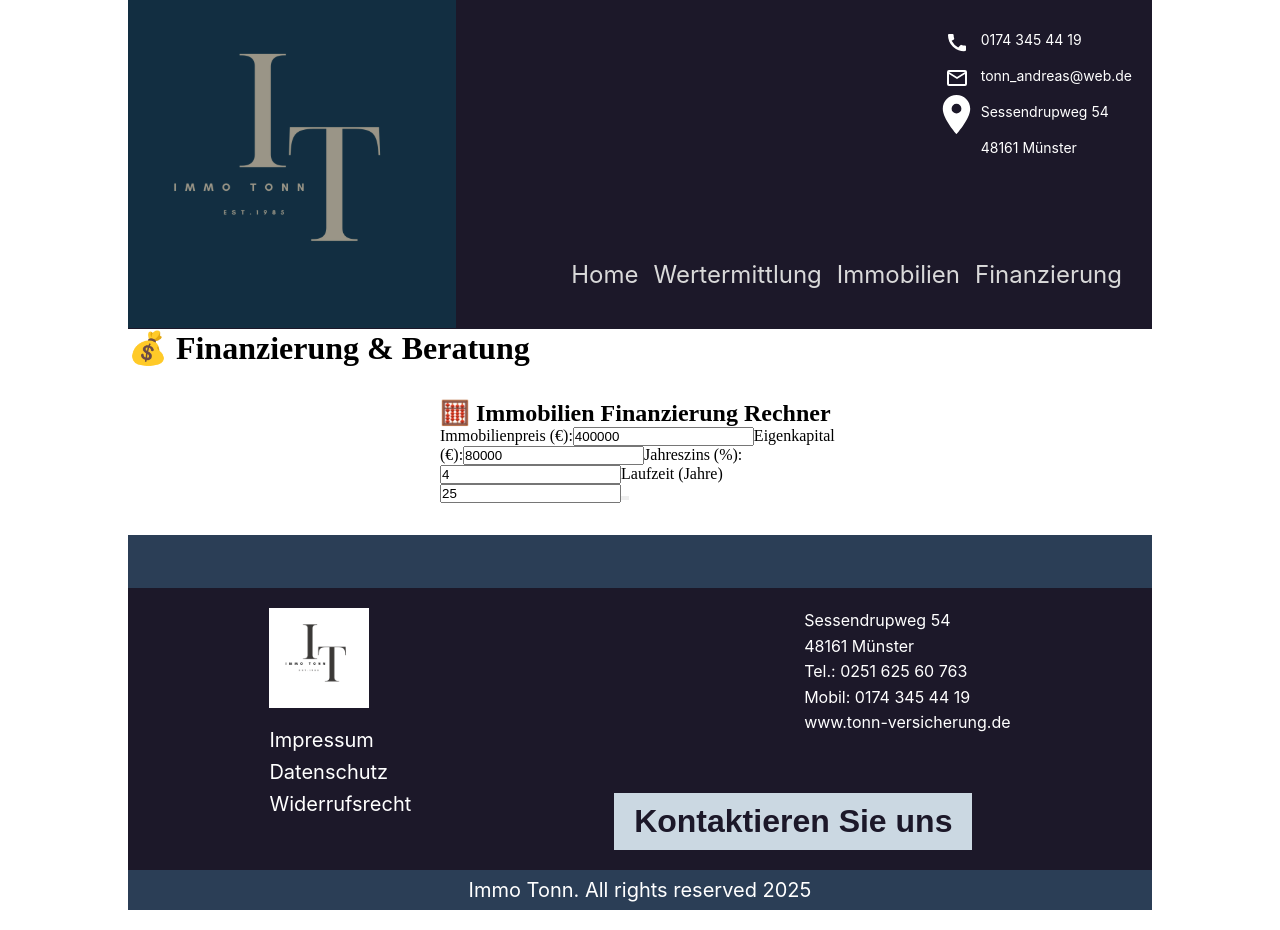
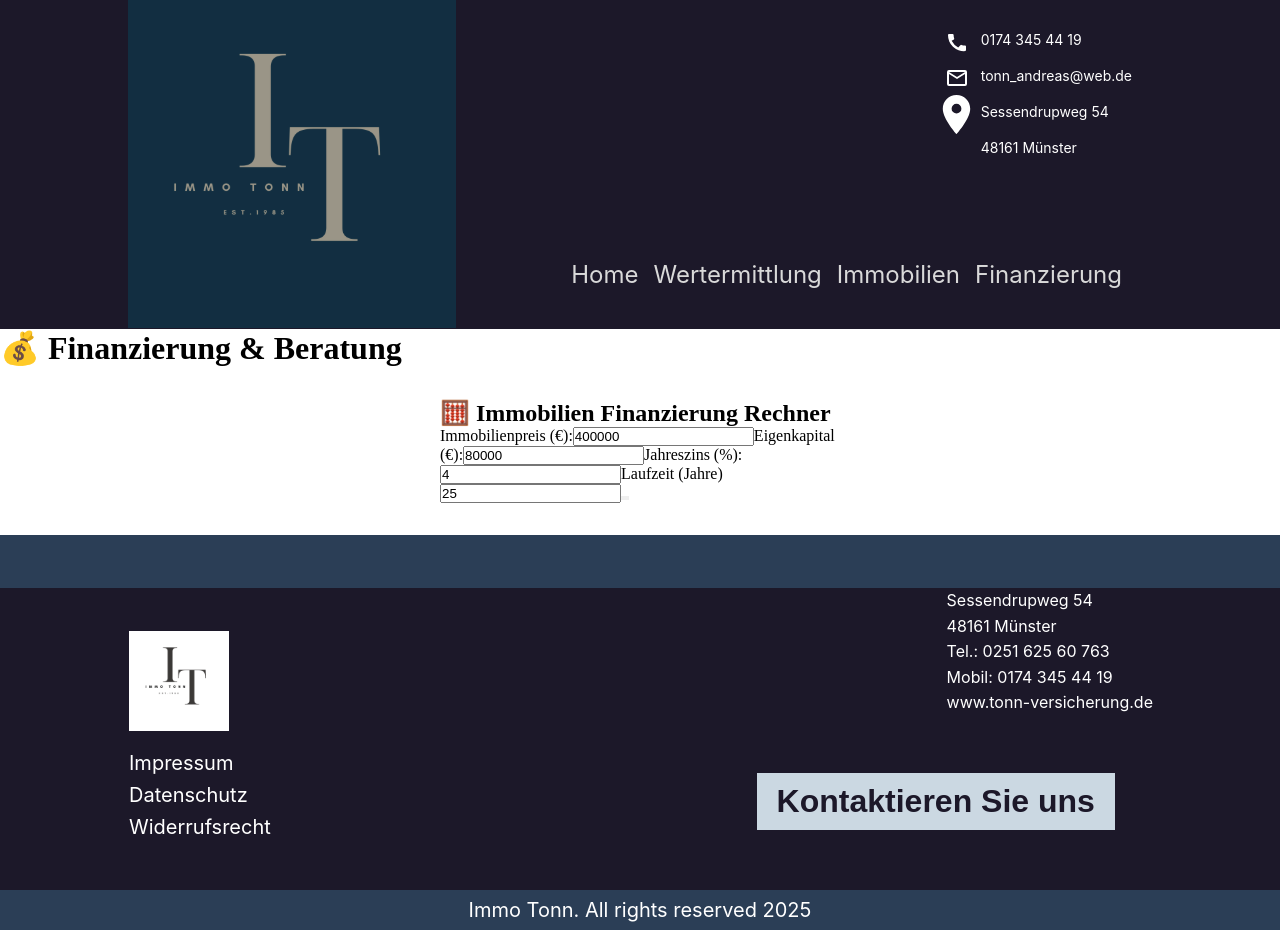
Before and after one commit to Immo-Tonn/immo, a React (Vite) app in the folder FE/: page /finanzierung in a window 1280 px wide. Built offline with nearby package versions, Linux system fonts and the light colour scheme; a web font is replaced by a local one.

Commit message:
feat: refactor styles in global, Footer, Header, and Hero components; update Button component to handle click events
Needs to style cleaning

```diff
--- a/FE/src/shared/styles/global.css
+++ b/FE/src/shared/styles/global.css
@@ -1,27 +1,4 @@
 @import '@shared/fonts/fonts.css';
-
-body {
-  margin: 0 auto;
-  max-width: 1024px;
-}
-
-nav ul {
-  display: flex;
-  gap: 16px;
-  padding: 1rem;
-  background: #f0f0f0;
-  list-style: none;
-}
-
-nav a {
-  text-decoration: none;
-  color: #333;
-}
-
-nav a.active {
-  font-weight: bold;
-  color: navy;
-}
 
 * {
   padding: 0;
--- a/FE/src/shared/ui/Button/Button.tsx
+++ b/FE/src/shared/ui/Button/Button.tsx
@@ -14,7 +14,9 @@ const Button = ({
   const [isButtonDisabled, setButtonState] = useState(false);
   const handleClick = () => {
     setText(clickedText);
-
+    if (onClick) {
+      onClick();
+    }
     setButtonState(true);
 
     setTimeout(() => {
--- a/FE/src/shared/ui/Button/model.ts
+++ b/FE/src/shared/ui/Button/model.ts
@@ -5,5 +5,4 @@ export type Button = {
   addLineBreak?: boolean;
   initialText: string;
   clickedText: string;
-  isButtonDisabled?: boolean;
 };
--- a/FE/src/widgets/Footer/Footer.module.css
+++ b/FE/src/widgets/Footer/Footer.module.css
@@ -2,6 +2,7 @@ footer {
   background-color: #1c1829;
   color: white;
   font-family: 'Inter', sans-serif;
+  margin: 0 auto;
 }
 
 .topStripe {
@@ -12,10 +13,11 @@ footer {
 
 .footerContainer {
   display: flex;
-  justify-content: space-around;
-  align-items: flex-start;
-  padding: 20px 40px;
-  flex-wrap: wrap;
+  justify-content: space-between;
+  padding: 0 108px 0 110px;
+  align-items: center;
+  max-width: 1024px;
+  margin: 0 auto;
 }
 
 .footerLeft {
@@ -52,11 +54,6 @@ footer {
   /* this is kindly bad */
 }
 
-.footerButtonWrapper {
-  display: flex;
-  align-items: center;
-}
-
 .contactButton {
   background-color: #cbd8e2;
   color: #1c1829;
@@ -65,6 +62,7 @@ footer {
   padding: 10px 20px;
   border: none;
   cursor: pointer;
+  margin-bottom: 60px;
 }
 
 .bottomStripe {
@@ -82,11 +80,7 @@ footer {
   color: #fff;
 }
 
-.wrapper {
-  flex-direction: column;
-  display: flex;
-}
-@media (max-width: 768px) {
+/* @media (max-width: 768px) {
   .footerContainer {
     flex-direction: column;
     align-items: center;
@@ -103,4 +97,4 @@ footer {
     justify-content: center;
     margin-top: 20px;
   }
-}
+} */
--- a/FE/src/widgets/Footer/Footer.tsx
+++ b/FE/src/widgets/Footer/Footer.tsx
@@ -14,7 +14,7 @@ const Footer = () => {
     <footer className={styles.footer}>
       <div className={styles.topStripe} />
 
-      <div className={styles.wrapper}>
+      <div className={styles.wrapperRight}>
         <div className={styles.footerContainer}>
           <div className={styles.footerLeft}>
             <img src={logo} alt="logo" className={styles.footerLogo} />
@@ -30,7 +30,8 @@ const Footer = () => {
               </li>
             </ul>
           </div>
-          <div className={styles.wrapper}>
+
+          <div className={styles.wrapperLeft}>
             <div className={styles.footerCenter}>
               <p>Sessendrupweg 54</p>
               <p>48161 Münster</p>
--- a/FE/src/widgets/Header/Header.module.css
+++ b/FE/src/widgets/Header/Header.module.css
@@ -3,15 +3,13 @@ header {
   color: white;
   font-family: 'Inter', sans-serif;
   height: 329px;
-  display: flex;
-  flex-direction: column;
-  justify-content: space-between;
 }
 
 .headerTop {
+  max-width: 1024px;
   display: flex;
   justify-content: space-between;
-  align-items: flex-start;
+  margin: 0 auto;
 }
 .headerLogo img {
   object-fit: contain;
--- a/FE/src/widgets/Hero/Hero.module.css
+++ b/FE/src/widgets/Hero/Hero.module.css
@@ -1,14 +1,27 @@
 .heroSection {
   position: relative;
-  width: 1024px;
+  margin: 0 auto;
+  height: 793px;
+  background-color: #2b3e56;
+  color: white;
+  display: flex;
+  flex-direction: column;
+  justify-content: space-between;
+}
+
+.heroSection::before {
+  content: '';
+  position: absolute;
+  top: 0;
+  left: 50%;
+  transform: translateX(-50%);
+  max-width: 1024px;
   height: 793px;
   background-image: url('@shared/assets/hero/banner.svg');
   background-size: cover;
   background-position: center;
-  color: white;
-  display: flex;
-  flex-direction: column;
-  justify-content: space-between;
+  z-index: 2;
+  width: 100%;
 }
 
 .topText {
@@ -21,13 +34,17 @@
 }
 
 .bottomBar {
+  margin: 0 auto;
+  z-index: 99;
+  width: 100%;
+  max-width: 1024px;
   background-color: rgba(0, 0, 0, 0.6);
-  padding: 0 91px 0 91px;
   display: flex;
   justify-content: space-between;
   align-items: center;
 }
 .bottomBar Button:first-child {
+  padding: 0 91px 0 91px;
   font-family: 'Inter', sans-serif;
   font-weight: 400;
   border: none;
@@ -39,6 +56,7 @@
   color: #f5f5f5;
 }
 .bottomBar Button:last-child {
+  padding: 0 91px 0 91px;
   cursor: pointer;
   font-family: 'Inter', sans-serif;
   font-weight: 400;
```
